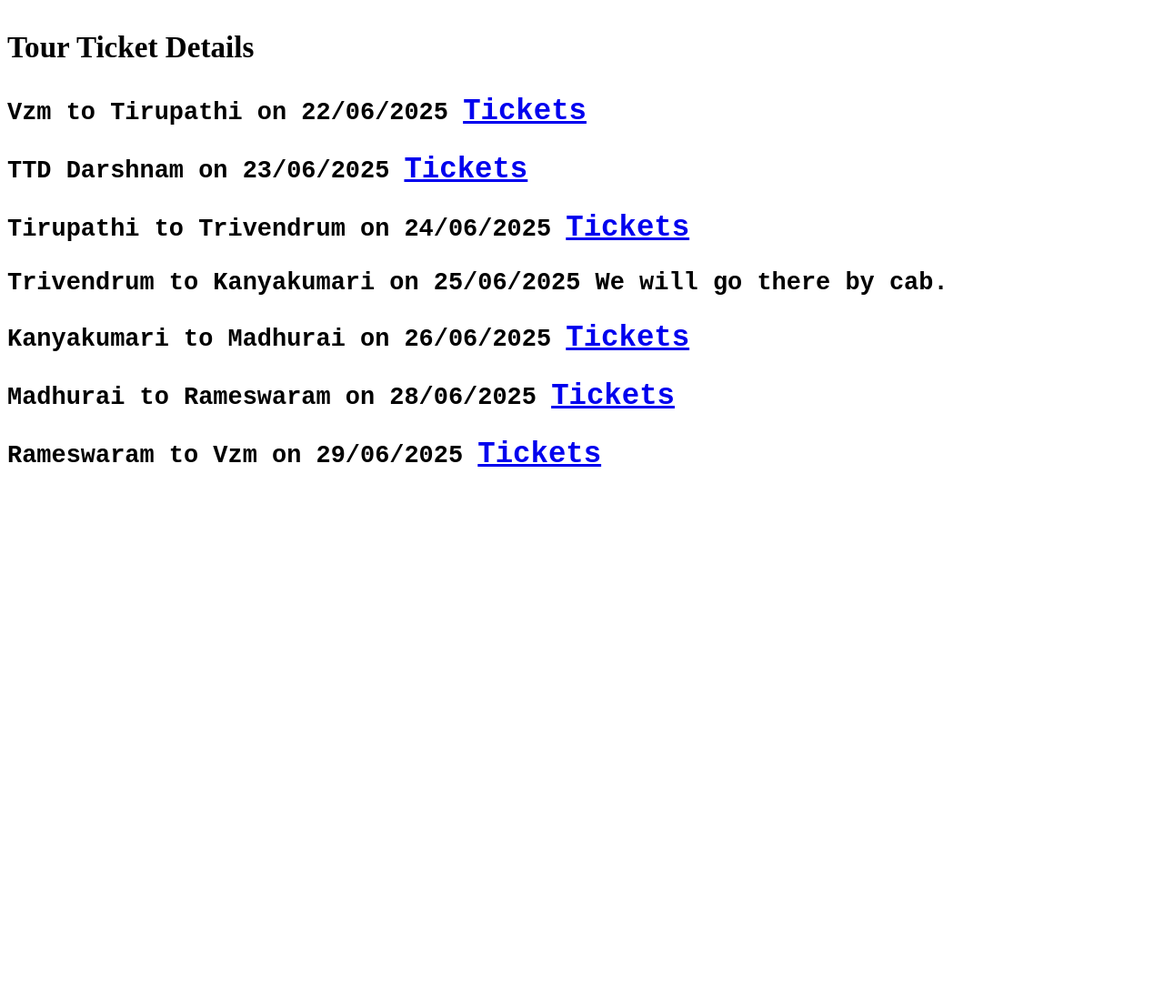
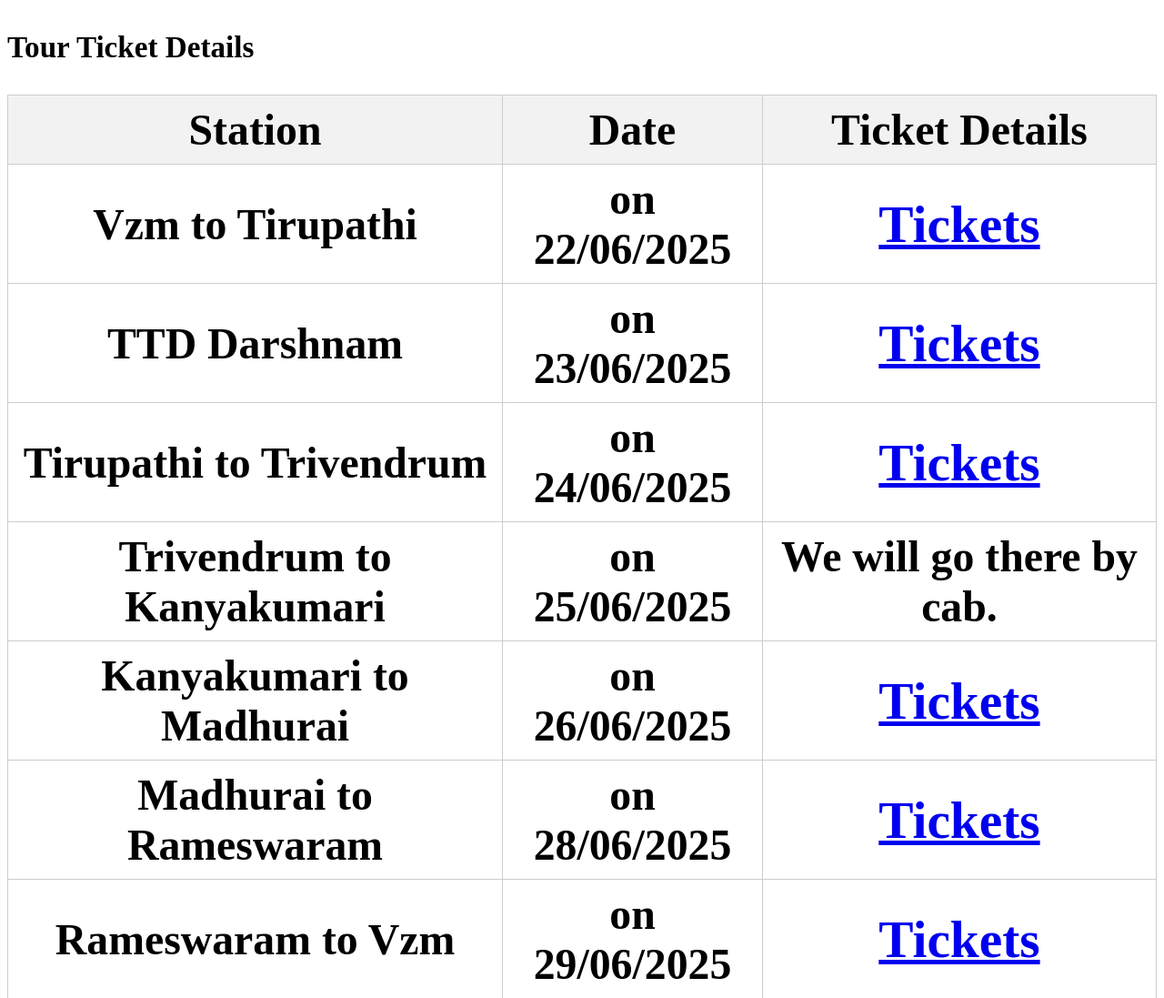
Before and after one commit to sailaxmi14/app, a plain HTML site: page index.html in a window 1280 px wide. Shown: the top 1097 px of the page at 91% size. Before the commit the page ends 800 px from the top, so only its background shows below. Drawn offline with Linux system fonts and the light colour scheme.

Commit message:
Update index.html

```diff
--- a/index.html
+++ b/index.html
@@ -10,12 +10,19 @@
 </head>
 <body>
     <header><h3>Tour Ticket Details</h3></header>
-     <div class="des1"><pre>Vzm to Tirupathi on 22/06/2025 <a href="https://drive.google.com/drive/folders/1TmINEqiCGjORyhTuUlh20w_CPW8OyTJg">Tickets</a></pre></div>
-     <div class="des2"><pre>TTD Darshnam on 23/06/2025 <a href="https://drive.google.com/drive/folders/1TmINEqiCGjORyhTuUlh20w_CPW8OyTJg">Tickets</a></pre></div>
-     <div class="des3"><pre>Tirupathi to Trivendrum on 24/06/2025 <a href="https://drive.google.com/drive/folders/1TmINEqiCGjORyhTuUlh20w_CPW8OyTJg">Tickets</a></pre></div>
-     <div class="des4"><pre>Trivendrum to Kanyakumari on 25/06/2025 We will go there by cab.</pre></div>
-     <div class="des5"><pre>Kanyakumari to Madhurai on 26/06/2025 <a href="https://drive.google.com/drive/folders/1TmINEqiCGjORyhTuUlh20w_CPW8OyTJg">Tickets</a></pre></div>
-     <div class="des6"><pre>Madhurai to Rameswaram on 28/06/2025 <a href="https://drive.google.com/drive/folders/1TmINEqiCGjORyhTuUlh20w_CPW8OyTJg">Tickets</a></pre></div>
-     <div class="des7"><pre>Rameswaram to Vzm on 29/06/2025 <a href="https://drive.google.com/drive/folders/1TmINEqiCGjORyhTuUlh20w_CPW8OyTJg">Tickets</a></pre></div>
+    <table>
+        <tr>
+        <th>Station</th>
+        <th>Date</th>
+        <th>Ticket Details</th>
+        </tr>
+   <tr> <td>Vzm to Tirupathi</td> <td>on 22/06/2025</td> <td><a href="https://drive.google.com/drive/folders/1TmINEqiCGjORyhTuUlh20w_CPW8OyTJg">Tickets</a></td> </tr>
+    <tr> <td>TTD Darshnam </td><td>on 23/06/2025 </td><td><a href="https://drive.google.com/drive/folders/1TmINEqiCGjORyhTuUlh20w_CPW8OyTJg">Tickets</a></td> </tr>
+     <tr><td>Tirupathi to Trivendrum </td><td>on 24/06/2025 </td><td><a href="https://drive.google.com/drive/folders/1TmINEqiCGjORyhTuUlh20w_CPW8OyTJg">Tickets</a></td></tr>
+     <tr><td>Trivendrum to Kanyakumari </td><td>on 25/06/2025 </td><td>We will go there by cab.</td></tr>
+    <tr> <td>Kanyakumari to Madhurai </td><td>on 26/06/2025 </td> <td><a href="https://drive.google.com/drive/folders/1TmINEqiCGjORyhTuUlh20w_CPW8OyTJg">Tickets</a></td></tr>
+     <tr><td>Madhurai to Rameswaram </td> <td>on 28/06/2025 </td> <td><a href="https://drive.google.com/drive/folders/1TmINEqiCGjORyhTuUlh20w_CPW8OyTJg">Tickets</a></td></tr>
+     <tr><td>Rameswaram to Vzm </td><td> on 29/06/2025 </td><td><a href="https://drive.google.com/drive/folders/1TmINEqiCGjORyhTuUlh20w_CPW8OyTJg">Tickets</a></td></tr>
+    </table>
 </body>
 </html>
```
